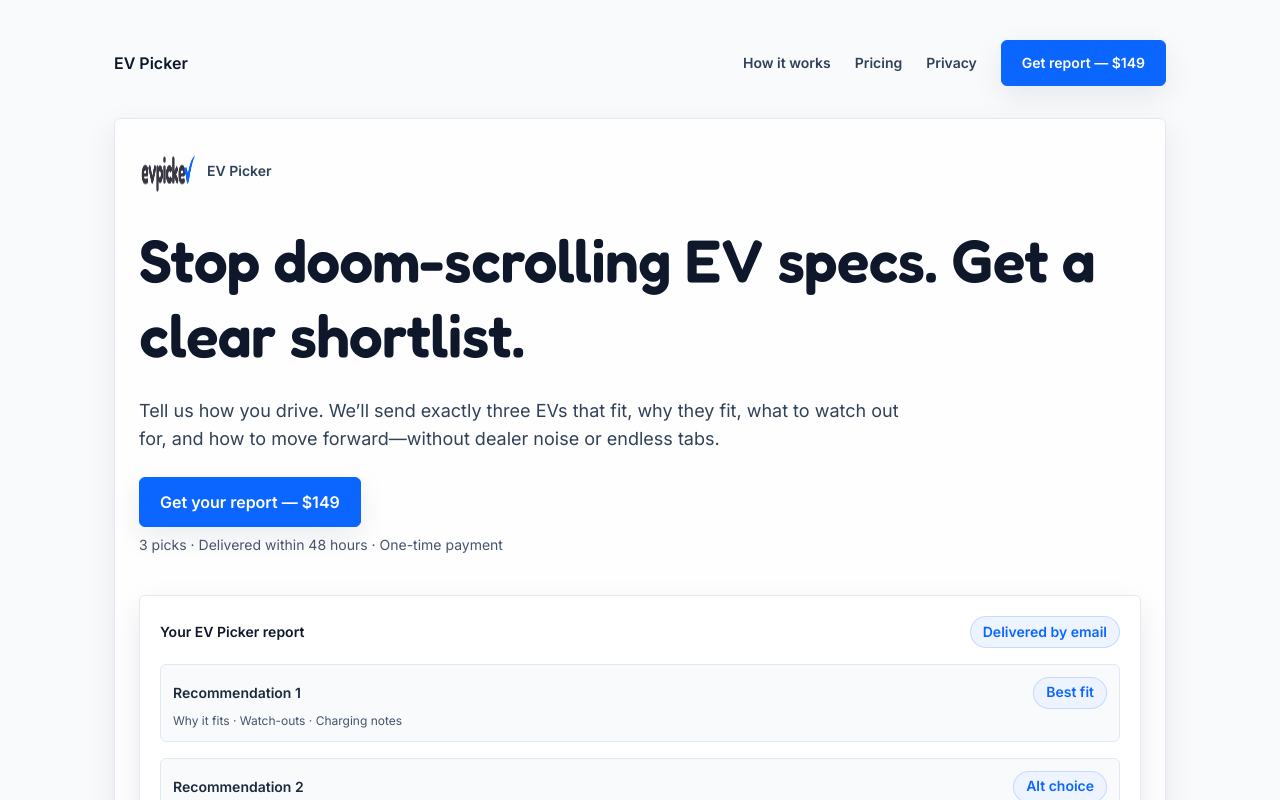
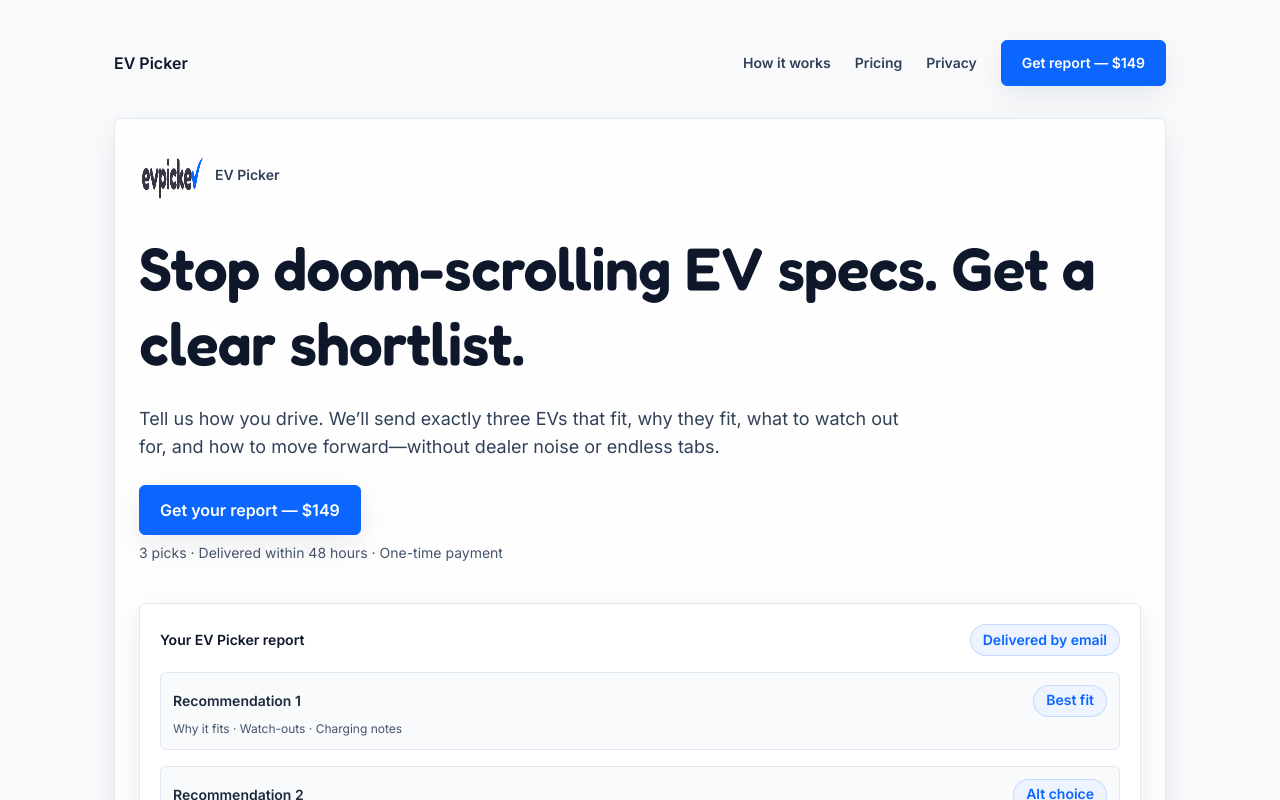
Before and after one commit to Stoikyo/EV-Picker, a Next.js app: page / in a window 1280 px wide. Shown: the top 800 px of the page. Built offline with nearby package versions, Linux system fonts and the light colour scheme.

Commit message:
Tidy hero logo sizing and keep minimal decision layout

```diff
--- a/src/app/page.tsx
+++ b/src/app/page.tsx
@@ -28,9 +28,9 @@
               <Image
                 src="/assets/EVPICKER-LOGO-final.png"
                 alt="EV Picker"
-                width={64}
-                height={64}
-                className="h-14 w-14 rounded-md"
+                width={72}
+                height={72}
+                className="h-16 w-16"
                 priority
               />
               <p className="text-sm font-semibold text-slate-700">EV Picker</p>
```
